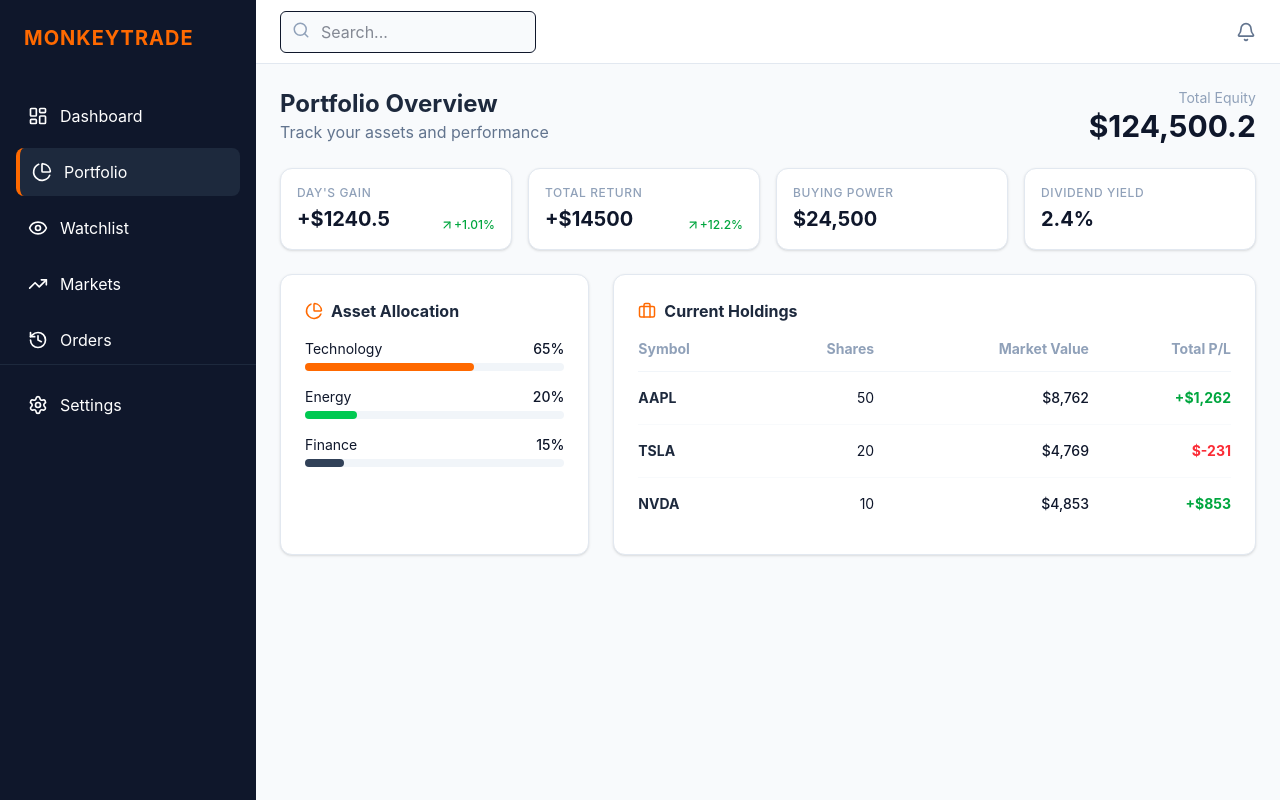
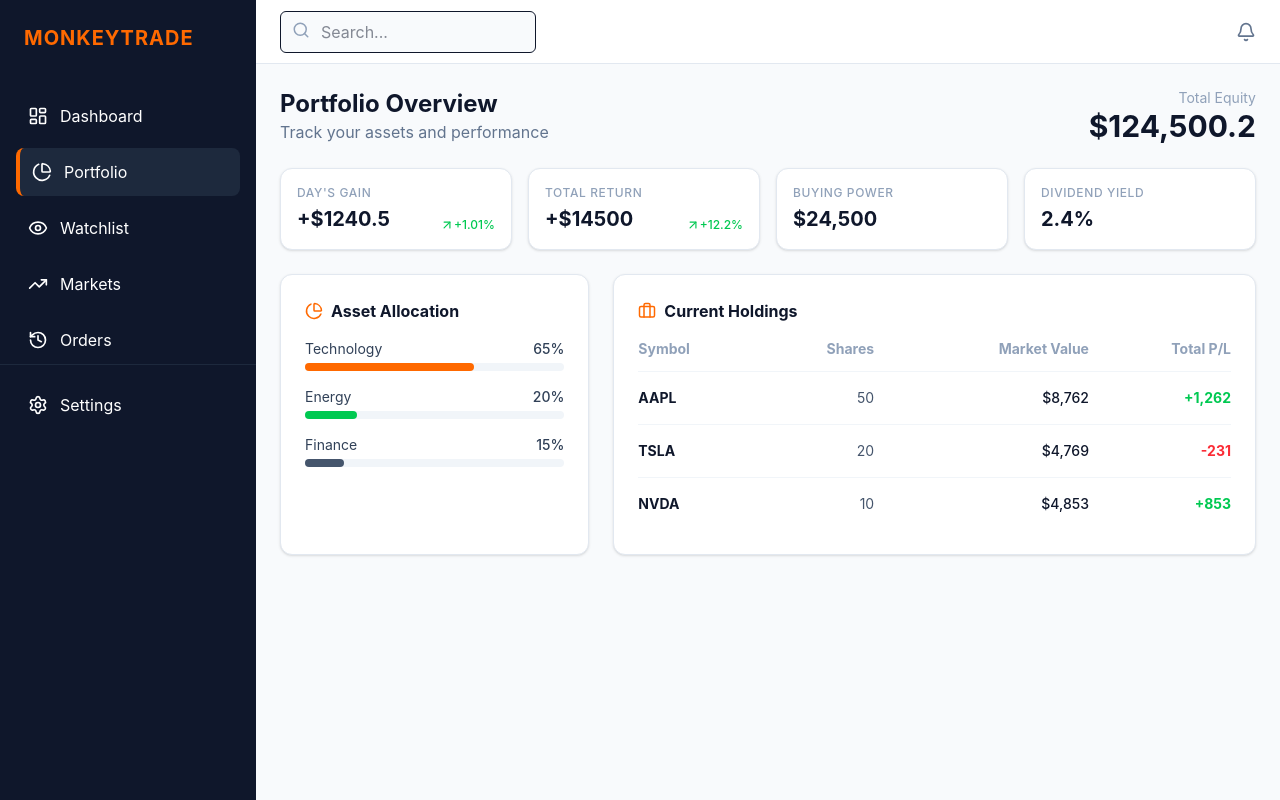
Before and after one commit to lucky-KRMU/MonkeyTrade, a React (Vite) app: page /portfolio in a window 1280 px wide. Built offline with nearby package versions, Linux system fonts and the light colour scheme.

Commit message:
update portfolio and watchlist page

```diff
--- a/src/PortfolioPage.jsx
+++ b/src/PortfolioPage.jsx
@@ -1,5 +1,5 @@
 import React from 'react';
-import { PieChart, TrendingUp, AlertCircle, ArrowUpRight, ArrowDownRight, Briefcase } from 'lucide-react';
+import { PieChart, Briefcase, ArrowUpRight, ArrowDownRight } from 'lucide-react';
 
 const portfolioData = {
   totalEquity: 124500.20,
@@ -9,28 +9,29 @@ const portfolioData = {
   allocation: [
     { sector: 'Technology', percentage: 65, color: 'bg-orange-500' },
     { sector: 'Energy', percentage: 20, color: 'bg-green-500' },
-    { sector: 'Finance', percentage: 15, color: 'bg-slate-700' },
+    { sector: 'Finance', percentage: 15, color: 'bg-slate-600' },
   ]
 };
 
 const holdings = [
-  { symbol: 'AAPL', shares: 50, avg: 150.00, current: 175.24, marketValue: 8762.00, gain: 1262.00 },
-  { symbol: 'TSLA', shares: 20, avg: 250.00, current: 238.45, marketValue: 4769.00, gain: -231.00 },
-  { symbol: 'NVDA', shares: 10, avg: 400.00, current: 485.30, marketValue: 4853.00, gain: 853.00 },
+  { symbol: 'AAPL', shares: 50, marketValue: 8762.00, gain: 1262.00 },
+  { symbol: 'TSLA', shares: 20, marketValue: 4769.00, gain: -231.00 },
+  { symbol: 'NVDA', shares: 10, marketValue: 4853.00, gain: 853.00 },
 ];
 
 export default function PortfolioPage() {
   return (
-    <div className="space-y-6 animate-in fade-in duration-500 font-[Inter]">
+    <div className="space-y-6 animate-in fade-in duration-500">
+
       {/* 1. Portfolio Header */}
       <div className="flex justify-between items-end">
         <div>
-          <h2 className="text-2xl font-bold text-slate-800">Portfolio Overview</h2>
-          <p className="text-slate-500">Track your assets and performance</p>
+          <h2 className="text-2xl font-bold text-slate-900 dark:text-white">Portfolio Overview</h2>
+          <p className="text-slate-500 dark:text-slate-400">Track your assets and performance</p>
         </div>
         <div className="text-right">
-          <p className="text-sm text-slate-400">Total Equity</p>
-          <h1 className="text-3xl font-bold text-slate-900">${portfolioData.totalEquity.toLocaleString()}</h1>
+          <p className="text-sm text-slate-400 dark:text-slate-500">Total Equity</p>
+          <h1 className="text-3xl font-bold text-slate-900 dark:text-white">${portfolioData.totalEquity.toLocaleString()}</h1>
         </div>
       </div>
 
@@ -42,22 +43,23 @@ export default function PortfolioPage() {
         <MetricCard title="Dividend Yield" value="2.4%" />
       </div>
 
-      {/* 3. Allocation & Table Row */}
+      {/* 3. Allocation & Table Section */}
       <div className="grid grid-cols-1 lg:grid-cols-3 gap-6">
 
         {/* Sector Allocation */}
-        <div className="bg-white p-6 rounded-xl border border-slate-200 shadow-sm">
-          <h3 className="font-bold text-slate-800 mb-4 flex items-center gap-2">
+        <div className="bg-white dark:bg-slate-900 p-6 rounded-xl border border-slate-200 dark:border-slate-800 shadow-sm">
+          <h3 className="font-bold text-slate-900 dark:text-white mb-4 flex items-center gap-2">
             <PieChart size={18} className="text-orange-500" /> Asset Allocation
           </h3>
           <div className="space-y-4">
             {portfolioData.allocation.map((item) => (
               <div key={item.sector}>
-                <div className="flex justify-between text-sm mb-1">
+                <div className="flex justify-between text-sm mb-1 text-slate-700 dark:text-slate-300">
                   <span>{item.sector}</span>
                   <span className="font-medium">{item.percentage}%</span>
                 </div>
-                <div className="w-full bg-slate-100 rounded-full h-2">
+                {/* Progress Bar Background */}
+                <div className="w-full bg-slate-100 dark:bg-slate-800 rounded-full h-2">
                   <div className={`${item.color} h-2 rounded-full`} style={{ width: `${item.percentage}%` }}></div>
                 </div>
               </div>
@@ -66,28 +68,28 @@ export default function PortfolioPage() {
         </div>
 
         {/* Detailed Holdings Table */}
-        <div className="lg:col-span-2 bg-white p-6 rounded-xl border border-slate-200 shadow-sm">
-          <h3 className="font-bold text-slate-800 mb-4 flex items-center gap-2">
+        <div className="lg:col-span-2 bg-white dark:bg-slate-900 p-6 rounded-xl border border-slate-200 dark:border-slate-800 shadow-sm">
+          <h3 className="font-bold text-slate-900 dark:text-white mb-4 flex items-center gap-2">
             <Briefcase size={18} className="text-orange-500" /> Current Holdings
           </h3>
           <div className="overflow-x-auto">
             <table className="w-full text-left text-sm">
               <thead>
-                <tr className="text-slate-400 border-b border-slate-100">
+                <tr className="text-slate-400 border-b border-slate-100 dark:border-slate-800">
                   <th className="pb-3">Symbol</th>
                   <th className="pb-3 text-right">Shares</th>
                   <th className="pb-3 text-right">Market Value</th>
                   <th className="pb-3 text-right">Total P/L</th>
                 </tr>
               </thead>
-              <tbody>
+              <tbody className="divide-y divide-slate-100 dark:divide-slate-800">
                 {holdings.map((h) => (
-                  <tr key={h.symbol} className="border-b border-slate-50 last:border-0 hover:bg-slate-50 transition">
-                    <td className="py-4 font-bold text-slate-800">{h.symbol}</td>
-                    <td className="py-4 text-right">{h.shares}</td>
-                    <td className="py-4 text-right font-medium">${h.marketValue.toLocaleString()}</td>
-                    <td className={`py-4 text-right font-bold ${h.gain >= 0 ? 'text-green-600' : 'text-red-500'}`}>
-                      {h.gain >= 0 ? '+' : ''}${h.gain.toLocaleString()}
+                  <tr key={h.symbol} className="hover:bg-slate-50 dark:hover:bg-slate-800 transition">
+                    <td className="py-4 font-bold text-slate-900 dark:text-white">{h.symbol}</td>
+                    <td className="py-4 text-right text-slate-600 dark:text-slate-300">{h.shares}</td>
+                    <td className="py-4 text-right font-medium text-slate-900 dark:text-white">${h.marketValue.toLocaleString()}</td>
+                    <td className={`py-4 text-right font-bold ${h.gain >= 0 ? 'text-green-500' : 'text-red-500'}`}>
+                      {h.gain >= 0 ? '+' : ''}{h.gain.toLocaleString()}
                     </td>
                   </tr>
                 ))}
@@ -100,15 +102,15 @@ export default function PortfolioPage() {
   );
 }
 
-// Sub-component for clean metric cards
+// Optimized Sub-component
 function MetricCard({ title, value, trend, positive }) {
   return (
-    <div className="bg-white p-4 rounded-xl border border-slate-200 shadow-sm">
+    <div className="bg-white dark:bg-slate-900 p-4 rounded-xl border border-slate-200 dark:border-slate-800 shadow-sm">
       <p className="text-xs text-slate-400 font-medium uppercase tracking-wider">{title}</p>
       <div className="flex items-end justify-between mt-1">
-        <p className="text-xl font-bold text-slate-900">{value}</p>
+        <p className="text-xl font-bold text-slate-900 dark:text-white">{value}</p>
         {trend && (
-          <span className={`text-xs flex items-center font-medium ${positive ? 'text-green-600' : 'text-red-500'}`}>
+          <span className={`text-xs flex items-center font-medium ${positive ? 'text-green-500' : 'text-red-500'}`}>
             {positive ? <ArrowUpRight size={14} /> : <ArrowDownRight size={14} />} {trend}
           </span>
         )}
--- a/src/WatchlistPage.jsx
+++ b/src/WatchlistPage.jsx
@@ -1,5 +1,5 @@
 import React, { useState } from 'react';
-import { Trash2, Plus, ArrowUpRight, ArrowDownRight, Search } from 'lucide-react';
+import { Trash2, Plus, ArrowUpRight, ArrowDownRight } from 'lucide-react';
 
 const initialWatchlist = [
   { symbol: 'AAPL', price: 175.24, change: 0.72 },
@@ -20,18 +20,17 @@ export default function WatchlistPage() {
   const addStock = (e) => {
     e.preventDefault();
     if (newTicker && !watchlist.find(s => s.symbol === newTicker.toUpperCase())) {
-      // Mocking a new stock addition
       setWatchlist([...watchlist, { symbol: newTicker.toUpperCase(), price: 0.00, change: 0 }]);
       setNewTicker('');
     }
   };
 
   return (
-    <div className="space-y-6 animate-in fade-in duration-500 font-[Inter]">
+    <div className="space-y-6 animate-in fade-in duration-500">
       <div className="flex justify-between items-center">
         <div>
-          <h2 className="text-2xl font-bold text-slate-800">Watchlist</h2>
-          <p className="text-slate-500">Monitor your favorite assets in real-time</p>
+          <h2 className="text-2xl font-bold text-slate-900 dark:text-white">Watchlist</h2>
+          <p className="text-slate-500 dark:text-slate-400">Monitor your favorite assets in real-time</p>
         </div>
 
         {/* Add Stock Form */}
@@ -41,7 +40,7 @@ export default function WatchlistPage() {
             placeholder="Add ticker..."
             value={newTicker}
             onChange={(e) => setNewTicker(e.target.value)}
-            className="px-4 py-2 border border-slate-300 rounded-lg focus:ring-2 focus:ring-orange-500 outline-none w-40"
+            className="px-4 py-2 border border-slate-300 dark:border-slate-600 bg-white dark:bg-slate-800 text-slate-900 dark:text-white rounded-lg focus:ring-2 focus:ring-orange-500 outline-none w-40"
           />
           <button type="submit" className="bg-orange-500 text-white px-4 py-2 rounded-lg hover:bg-orange-600 transition">
             <Plus size={20} />
@@ -50,9 +49,9 @@ export default function WatchlistPage() {
       </div>
 
       {/* Watchlist Table */}
-      <div className="bg-white rounded-xl border border-slate-200 shadow-sm overflow-hidden">
+      <div className="bg-white dark:bg-slate-900 rounded-xl border border-slate-200 dark:border-slate-800 shadow-sm overflow-hidden">
         <table className="w-full text-left">
-          <thead className="bg-slate-50 border-b border-slate-100">
+          <thead className="bg-slate-50 dark:bg-slate-950 border-b border-slate-100 dark:border-slate-800">
             <tr className="text-slate-400 text-sm">
               <th className="px-6 py-4">Ticker</th>
               <th className="px-6 py-4">Last Price</th>
@@ -60,19 +59,19 @@ export default function WatchlistPage() {
               <th className="px-6 py-4 text-right">Actions</th>
             </tr>
           </thead>
-          <tbody>
+          <tbody className="divide-y divide-slate-100 dark:divide-slate-800">
             {watchlist.map((stock) => (
-              <tr key={stock.symbol} className="border-b border-slate-50 hover:bg-slate-50 transition">
-                <td className="px-6 py-4 font-bold text-slate-800">{stock.symbol}</td>
-                <td className="px-6 py-4 font-medium">${stock.price.toFixed(2)}</td>
-                <td className={`px-6 py-4 font-medium flex items-center gap-1 ${stock.change >= 0 ? 'text-green-600' : 'text-red-500'}`}>
+              <tr key={stock.symbol} className="hover:bg-slate-50 dark:hover:bg-slate-800 transition">
+                <td className="px-6 py-4 font-bold text-slate-900 dark:text-white">{stock.symbol}</td>
+                <td className="px-6 py-4 font-medium text-slate-700 dark:text-slate-300">${stock.price.toFixed(2)}</td>
+                <td className={`px-6 py-4 font-medium flex items-center gap-1 ${stock.change >= 0 ? 'text-green-600 dark:text-green-400' : 'text-red-500 dark:text-red-400'}`}>
                   {stock.change >= 0 ? <ArrowUpRight size={16} /> : <ArrowDownRight size={16} />}
                   {Math.abs(stock.change)}%
                 </td>
                 <td className="px-6 py-4 text-right">
                   <button
                     onClick={() => removeStock(stock.symbol)}
-                    className="text-slate-400 hover:text-red-500 transition"
+                    className="text-slate-400 hover:text-red-500 dark:hover:text-red-400 transition"
                   >
                     <Trash2 size={18} />
                   </button>
```
